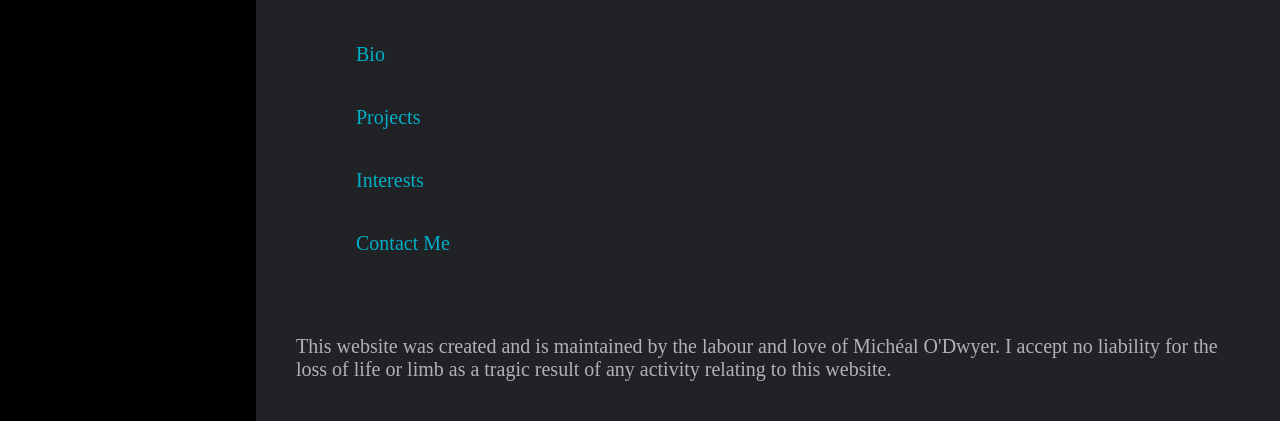
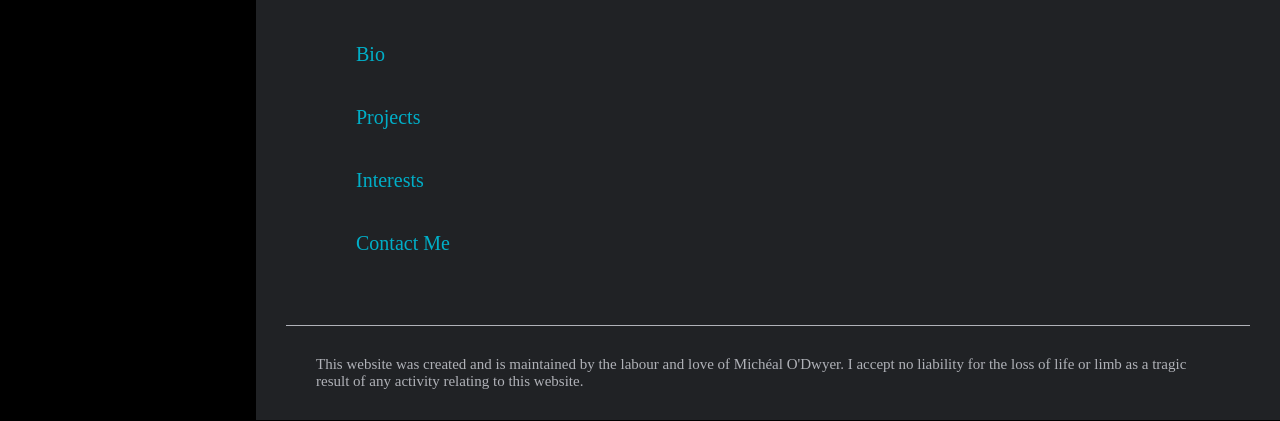
Before and after one commit to michealodwyer26/michealodwyer26.github.io, a plain HTML site: page index.html in a window 1280 px wide. Shown: the part 528-949 px from the top of the page. Drawn offline with Linux system fonts and the light colour scheme.

Commit message:
stylesheet changes: styled the footer with a smaller font size, border, and margin.

```diff
--- a/style.css
+++ b/style.css
@@ -1,8 +1,10 @@
+/* Load font */
 @font-face {
 	font-family: "TeXGyreHeros";
 	src: url("fonts/texgyreheros-regular.ttf");
 }
 
+/* Basic colours and font size */
 html {
 	background-color: black;
 }
@@ -11,10 +13,11 @@ body {
 	font-size: 1.25em;
 	margin: 0 auto;
 	color: #B0B2B8;
+	background-color: #202225;
 }
 
+/* Padding and margins */
 header {
-	background-color: #202225;
 	padding: 2em;
 }
 
@@ -29,13 +32,11 @@ article section header {
 }
 
 main {
-	background-color: #202225;
 	padding-left: 2em;
 	padding-right: 2em;
 }
 
 footer{
-	background-color: #202225;
 	padding: 2em;
 }
 
@@ -47,6 +48,8 @@ header, body {
     flex-wrap: wrap;
 }
 
+/* Colour styling */
+
 h1 {
 	color: #1db954;
 	font-size: 2.5em;
@@ -55,7 +58,6 @@ h1 {
 
 h3 {
 	color: rgb(230, 26, 122);
-	padding-top: 0;
 }
 
 h4 {
@@ -70,6 +72,7 @@ a {
 	color: rgb(0, 175, 200);
 }
 
+/* List styling */
 ul {
 	list-style-type: none;
 	margin: 0;
@@ -84,14 +87,16 @@ li {
 	padding-bottom: 2em;
 }
 
-
+/* Link styling */
 li a {
 	text-decoration: none;
 	margin: 1em;
 	margin-left: 3em;
 }
 
-nav ul {
+
+/* Nav */
+nav {
 	background-color: black;
 }
 
@@ -108,6 +113,14 @@ nav li a {
 
 nav li a:hover {
 	color: white;
+}
+
+footer {
+	margin: 2em;
+	margin-bottom: 0em;
+	font-size:0.75em;
+	border-top-style: solid;
+	border-width: 0.1em;
 }
 
 /* Grid Layout for Mobile*/
```
